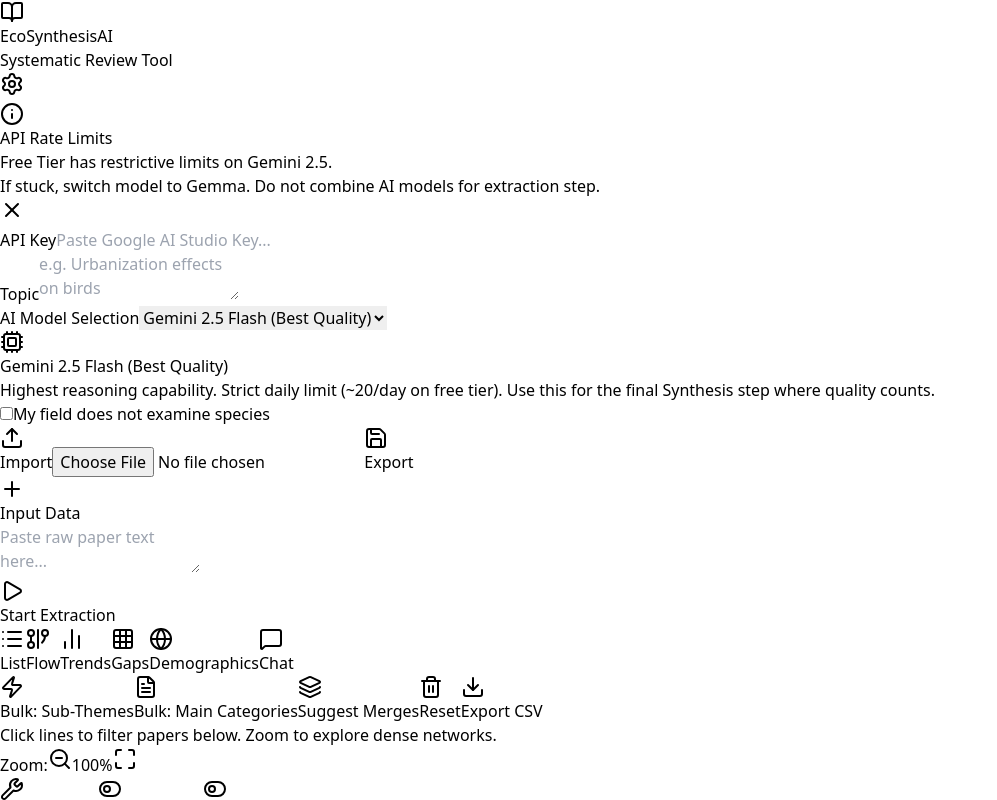
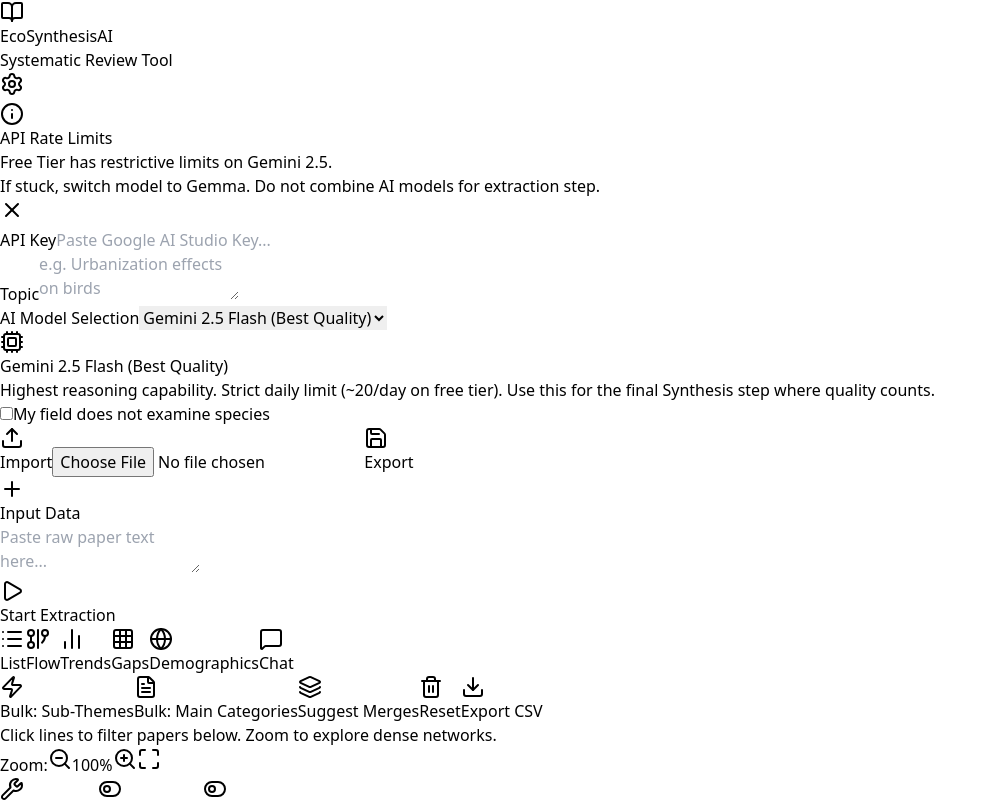
Before and after one commit to aeiche01/EcoSynthesisAI, a React (Vite) app: page / in a window 1280 px wide. Both pictures are taken after a click on the button "Flow". Shown: the top 800 px of the page, without its empty margins (0-997 px from the left). Built offline with nearby package versions, Linux system fonts and the light colour scheme.

Commit message:
update code

```diff
--- a/src/App.tsx
+++ b/src/App.tsx
@@ -1037,7 +1037,7 @@ const FlowDiagram: React.FC<FlowDiagramProps> = ({ papers, onFilter, isDriverGro
   return (
     <div className="flex flex-col h-full bg-slate-50 rounded-lg border border-slate-200">
       <div className="flex items-center justify-between p-3 border-b border-slate-200 bg-white rounded-t-lg flex-wrap gap-2">
-        <div className="flex items-center gap-2"><span className="text-xs font-bold text-slate-600 uppercase tracking-wider mr-2">Zoom:</span><button onClick={() => setZoom(z => Math.max(0.5, z - 0.1))} className="p-1 hover:bg-slate-100 rounded border border-slate-300"><ZoomOut className="h-4 w-4 text-slate-600"/></button><span className="text-xs w-8 text-center">{Math.round(zoom * 100)}%</span><button onClick={() => setZoom(1)} className="p-1 hover:bg-slate-100 rounded border border-slate-300 ml-1"><Maximize className="h-4 w-4 text-slate-600"/></button></div>
+        <div className="flex items-center gap-2"><span className="text-xs font-bold text-slate-600 uppercase tracking-wider mr-2">Zoom:</span><button onClick={() => setZoom(z => Math.max(0.5, z - 0.1))} className="p-1 hover:bg-slate-100 rounded border border-slate-300"><ZoomOut className="h-4 w-4 text-slate-600"/></button><span className="text-xs w-8 text-center">{Math.round(zoom * 100)}%</span><button onClick={() => setZoom(z => Math.min(2, z + 0.1))} className="p-1 hover:bg-slate-100 rounded border border-slate-300 ml-1"><ZoomIn className="h-4 w-4 text-slate-600"/></button><button onClick={() => setZoom(1)} className="p-1 hover:bg-slate-100 rounded border border-slate-300 ml-1"><Maximize className="h-4 w-4 text-slate-600"/></button></div>
         <div className="flex items-center gap-2">
            {/* GROUP TERMS BUTTON (LOCAL) */}
             <button
@@ -1976,7 +1976,7 @@ const App = () => {
           if (suggestion.suggested_category_merge) {
               // CASE 1: Category Merge Reverse
               const { source_category, target_category } = suggestion.suggested_category_merge;
-              const result = await reverseSuggestionWithGemini(source_category, target_category, apiKey, activeModelId, (msg) => {});
+              const result = await reverseSuggestionWithGemini(source_category, target_category, apiKey, activeModelId, () => {});
 
               if (result && result.reason) {
                   // Flip the suggestion in place
@@ -2000,7 +2000,7 @@ const App = () => {
               const { current_category, target_category } = suggestion.suggested_move;
 
               // We ask the AI to justify merging the Target into the Current (the reverse of moving the sub-theme out)
-              const result = await reverseSuggestionWithGemini(target_category, current_category, apiKey, activeModelId, (msg) => {});
+              const result = await reverseSuggestionWithGemini(target_category, current_category, apiKey, activeModelId, () => {});
 
               if (result && result.reason) {
                    setConsolidationSuggestions(prev => prev?.map(s => {
@@ -2046,7 +2046,7 @@ const App = () => {
 
           if (themePapers.length === 0) return;
 
-          const verification = await verifyMoveWithGemini(theme, current_category, target_category, themePapers, apiKey, activeModelId, (msg) => {});
+          const verification = await verifyMoveWithGemini(theme, current_category, target_category, themePapers, apiKey, activeModelId, () => {});
 
           if (verification.isValid) {
                // Mark as verified
```
